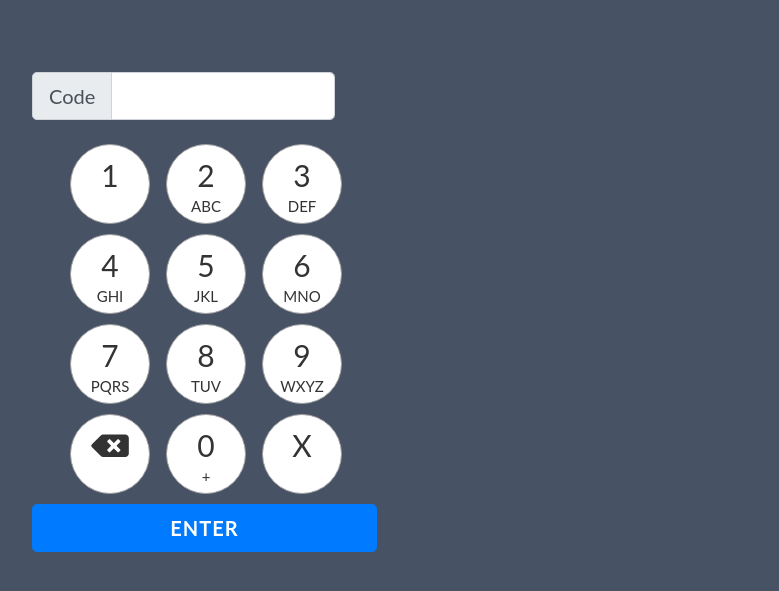
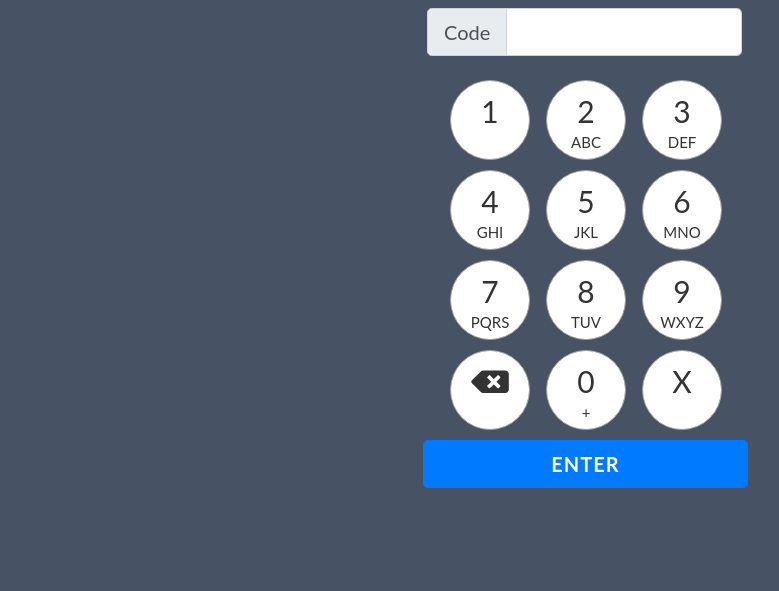
Before and after one commit to raluaces/pigateman, a Django app: page /door/ in a window 1280 px wide. Shown: the part 56-647 px from the top of the page, without its empty margins (53-832 px from the left). Run offline with Django 3.2, Linux system fonts and the light colour scheme; data that the repository does not hold is empty; some libraries are stand-ins or nearby versions.

Commit message:
more ui cleanup

```diff
--- a/pigateman/doorctl/templates/base.html
+++ b/pigateman/doorctl/templates/base.html
@@ -55,7 +55,7 @@
 
 {% endblock %}
 
-</br></br>
+
 <div class="container">
     <div class="col-lg-12">
         {% block body %}{% endblock %}
--- a/pigateman/doorctl/templates/door_landing.html
+++ b/pigateman/doorctl/templates/door_landing.html
@@ -7,30 +7,33 @@
 {% endblock %}
 {% block body %}
 
-
-
         <div class="container">
             <div class="row justify-content-center">
                 <div class="col-12 align-self-center">
-                    <div class="progress" id="progressWhole" style="height: 50px;" hidden>
+                    <div class="progress mt-2" id="progressWhole" style="height: 40px;" hidden>
                         <div class="progress-bar bg-success progress-bar-striped progress-bar-animated active" role="progressbar" id="progresstimebar" aria-valuenow="0" aria-valuemin="0" aria-valuemax="100" style="width: 100%">7</div>
                     </div>
                 </div>
             </div>
         </div>
-<br>
+
         {% if keypad %}
-<div class="row" id="keyPadId">
+<div class="alert alert-warning alert-dismissible fade show pull-right pull-right mt-2" role="alert" id="alertBox" hidden>
+    <button type="button" class="close" data-dismiss="alert" aria-label="Close">
+        <span aria-hidden="true">&times;</span>
+    </button>
+</div>
+<div class="row justify-content-center mt-2" id="keyPadId">
         <div class="row justify-content-center">
             <div class="my-sidebar justify-content-center text-center">
-                <div class="input-group input-group-lg col-sm-10" style="width: 375px">
+                <div class="input-group input-group-lg" style="width: 355px; padding-left: 40px">
                     <div class="input-group-prepend">
                         <span class="input-group-text" id="inputGroup-sizing-lg" >Code</span>
                     </div>
                     <input type="text" class="form-control" aria-label="Large" id="telNumber" aria-describedby="inputGroup-sizing-sm">
                 </div>
                 <br>
-                <div class="num-pad text-center" style="padding-left: 45px">
+                <div class="num-pad text-center" style="padding-left: 55px">
                     <div class="span4">
                         <div class="num">
                             <div class="txt">
@@ -145,13 +148,14 @@
                 </div>
                 <div class="clearfix">
                 </div>
-                <form id="open-door" class="form-horizontal col-sm-8 text-center justify-content-center">
+                <form id="open-door" class="form-horizontal" style="padding-left: 36px">
                     {% csrf_token %}
 
                     <input hidden name="accessKey" class="form-control" id="accessKeyId" value="{{ key }}" required>
                     <input hidden name="unlockTime" class="form-control" value="7" required>
-                    <button type="submit" id="open-door-button" class="btn btn-lg btn-block btn-primary" style="width: 345px">ENTER</button>
+                    <button type="submit" id="open-door-button" class="btn btn-lg btn-block btn-primary" style="width: 325px;">ENTER</button>
                 </form>
+                <br>
             </div>
         </div>
 </div>
--- a/pigateman/doorctl/views.py
+++ b/pigateman/doorctl/views.py
@@ -44,14 +44,18 @@ def check_key(use_key):
 def landing(request):
     use_key = request.GET.get('key', '')
     keypad = False
-    key_data = check_key(use_key)
-    key_message = key_data['message']
+    if use_key == '':
+        key_data=dict()
+        key_data['valid_key'] = False
+        keypad = True
+        key_message = None
+    else:
+        key_data = check_key(use_key)
+        key_message = key_data['message']
     if key_data['valid_key']:
         unlock_time = key_data['key_object'].unlock_time
     else:
         unlock_time = 0
-        if use_key == '':
-            keypad = True
     return render(
         request,
         'door_landing.html',
--- a/static/js/pigateman.js
+++ b/static/js/pigateman.js
@@ -4,6 +4,7 @@ $(document).ready(function() {
     $('#open-door').submit(function(event){
         event.preventDefault();
         //console.log('');
+        document.getElementById("alertBox").hidden = true;
         postData = $('#open-door').serialize();
         postDoorData(postData);
     });
@@ -70,6 +71,9 @@ function postDoorData(postData) {
             document.getElementById("open-door-button").classList.add('btn-danger');
             document.getElementById("open-door-button").firstChild.data = 'BAD KEY'
             restore_button()
+            console.log(data.responseText)
+            document.getElementById("alertBox").textContent = data.responseText;
+            document.getElementById("alertBox").hidden = false;
         },
         complete: function(){
             // console.log('complete');
```
